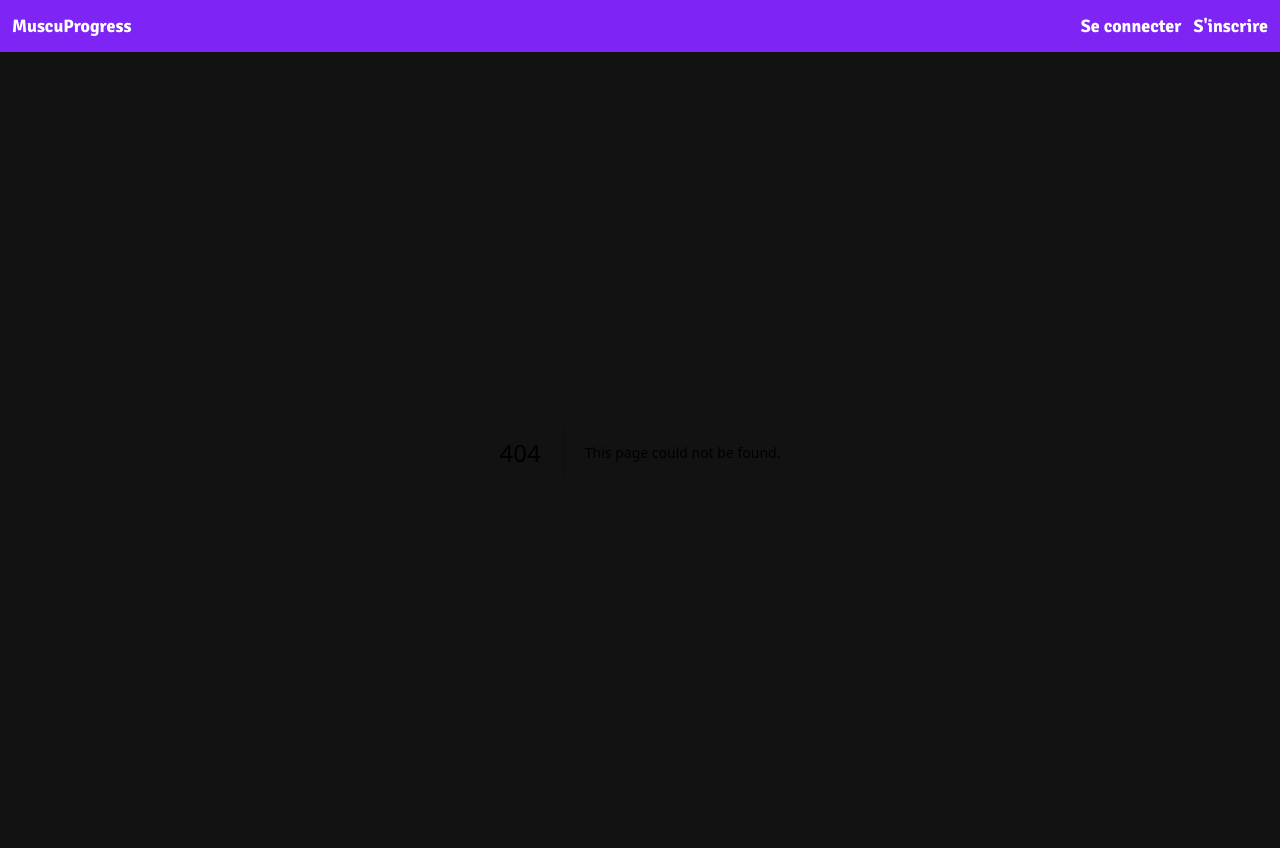
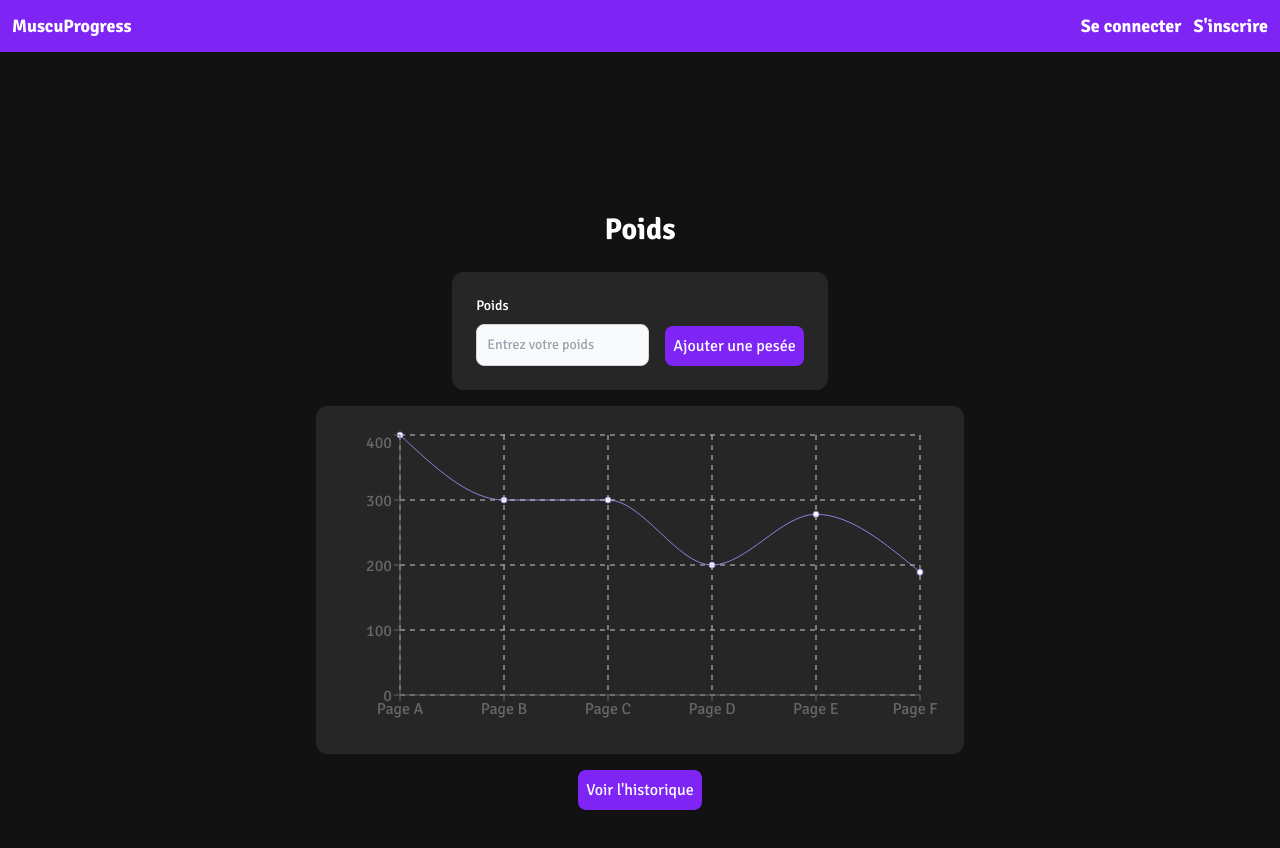
Before and after one commit to WassimSss/muscu-progress-frontend, a Next.js app: page /app/weight in a window 1280 px wide. Before the commit this address had no page. Shown: the top 848 px of the page. Built offline with nearby package versions, Linux system fonts and the light colour scheme.

Commit message:
add new weight page

```diff
--- /dev/null
+++ b/app/app/weight/page.tsx
@@ -0,0 +1,32 @@
+"use client"
+
+import InputWithLabel from "@/components/ui/InputWithLabel"
+import { LineChart, Line, CartesianGrid, XAxis, YAxis, Tooltip } from 'recharts';
+
+export default function Page() {
+  const data = [{ name: 'Page A', uv: 400, pv: 2400, amt: 2400 }, { name: 'Page B', uv: 300, pv: 4567, amt: 2400 }, { name: 'Page C', uv: 300, pv: 1398, amt: 2400 }, { name: 'Page D', uv: 200, pv: 9800, amt: 2400 }, { name: 'Page E', uv: 278, pv: 3908, amt: 2400 }, { name: 'Page F', uv: 189, pv: 4800, amt: 2400 }]
+
+  return (
+    <main className="flex min-h-screen flex-col items-center mt-24 md:p-16 gap-6 px-4">
+      <h1 className="text-3xl font-bold text-white">Poids</h1>
+
+      <div className="flex flex-col items-center gap-4">
+        <div className="flex justify-center items-end gap-4 bg-neutral-800 p-6 rounded-xl ">
+          <InputWithLabel label="Poids" type="number" placeholder="Entrez votre poids" id="weight" name="weight" className="text-white" />
+          <button className="bg-primary text-white p-2 rounded-lg">Ajouter une pesée</button>
+        </div>
+
+        <div className="flex justify-center items-end gap-4 bg-neutral-800 p-6 rounded-xl ">
+          <LineChart width={600} height={300} data={data} margin={{ top: 5, right: 20, bottom: 5, left: 0 }}>
+            <Line type="monotone" dataKey="uv" stroke="#8884d8" />
+            <CartesianGrid stroke="#ccc" strokeDasharray="5 5" />
+            <XAxis dataKey="name" />
+            <YAxis />
+            <Tooltip />
+          </LineChart>
+        </div>
+        <button className="bg-primary text-white p-2 rounded-lg">Voir l&apos;historique</button>
+      </div>
+    </main>
+  )
+}
--- a/components/Header.tsx
+++ b/components/Header.tsx
@@ -33,8 +33,8 @@ export function Header({ className }: { className?: string }) {
               <p className="text-white text-sm font-bold md:text-lg">S&apos;entrainer</p>
             </Link>
 
-            <Link href="/profil">
-              <p className="text-white text-sm font-bold md:text-lg">Profil</p>
+            <Link href="/app/weight">
+              <p className="text-white text-sm font-bold md:text-lg">Poids</p>
             </Link>
 
             {user.roles.includes("ROLE_ADMIN") && (
--- a/components/ui/InputWithLabel.tsx
+++ b/components/ui/InputWithLabel.tsx
@@ -23,6 +23,6 @@ export default function InputWithLabel({ label, type, placeholder, required = tr
 
   return (<div>
     <label htmlFor={name} className={`block mb-2 text-sm font-medium text-gray-900 dark:text-white ${className}`}>{label}</label>
-    <input type={type} name={name} disabled={!active} id={name} placeholder={placeholder} value={value} onChange={onChange} onKeyDown={handleKeyPress} autoComplete={type === "password" ? "current-password" : ""} className={`${active ? "cursor-pointer bg-gray-50 border-gray-300 text-gray-900" : "bg-neutral-600 text-neutral-400 border-neutral-700"} border text-sm rounded-lg focus:ring-blue-500 focus:border-blue-500 block w-full p-2.5 dark:bg-gray-700 dark:border-gray-600 dark:placeholder-gray-400 dark:text-white dark:focus:ring-blue-500 dark:focus:border-blue-500`} required={required} minLength={minLength} maxLength={maxLength} />
+    <input min={0} type={type} name={name} disabled={!active} id={name} placeholder={placeholder} value={value} onChange={onChange} onKeyDown={handleKeyPress} autoComplete={type === "password" ? "current-password" : ""} className={`${active ? "cursor-pointer bg-gray-50 border-gray-300 text-gray-900" : "bg-neutral-600 text-neutral-400 border-neutral-700"} border text-sm rounded-lg focus:ring-blue-500 focus:border-blue-500 block w-full p-2.5 dark:bg-gray-700 dark:border-gray-600 dark:placeholder-gray-400 dark:text-white dark:focus:ring-blue-500 dark:focus:border-blue-500`} required={required} minLength={minLength} maxLength={maxLength} />
   </div>)
 }
--- a/package.json
+++ b/package.json
@@ -27,6 +27,7 @@
     "react-loader-spinner": "^6.1.6",
     "react-redux": "^9.1.2",
     "react-toastify": "^10.0.5",
+    "recharts": "^2.12.7",
     "redux": "^5.0.1",
     "redux-persist": "^6.0.0",
     "tailwind-merge": "^2.3.0",
```
Also changed, not shown: 1 other file (tests, documents, lock files or other folders).
